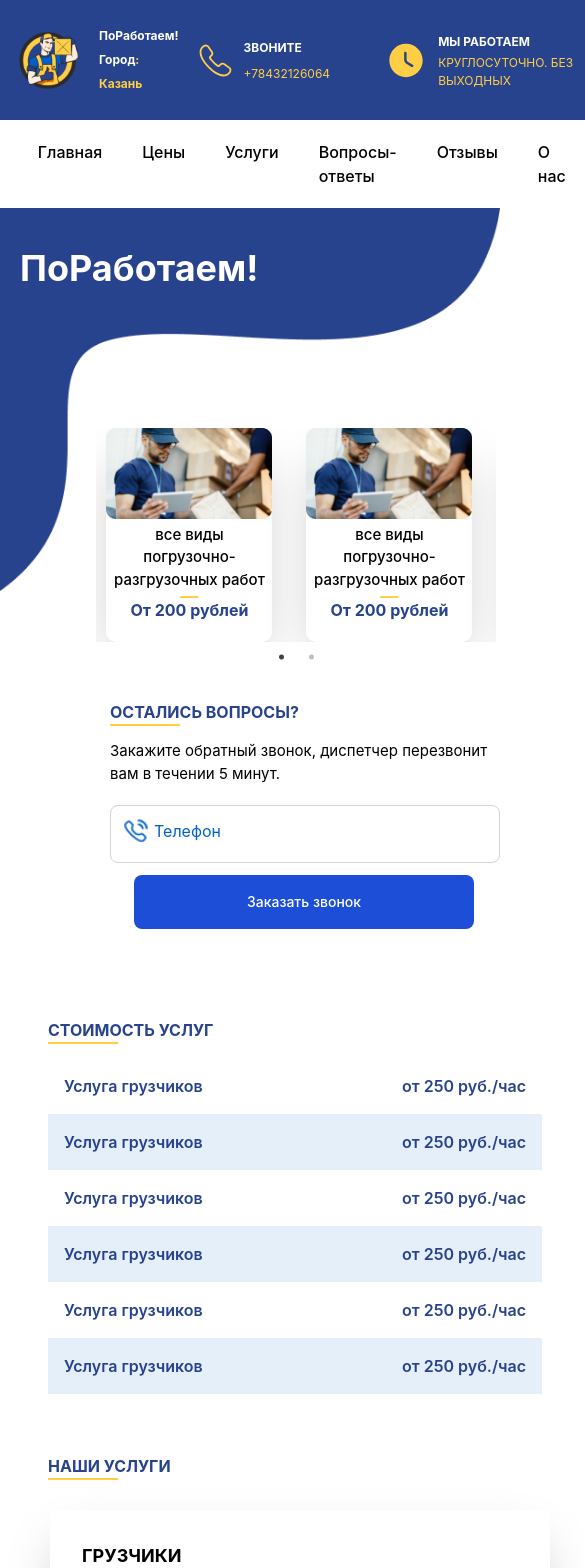
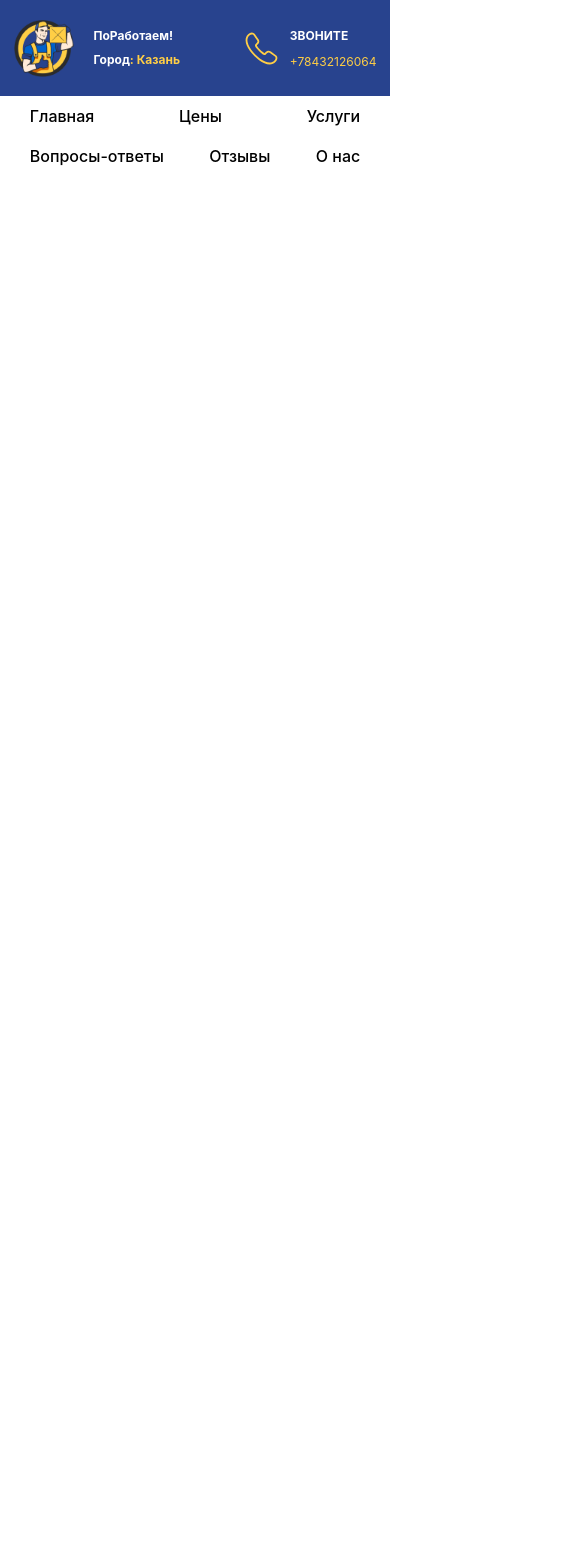
Before and after one commit to FarhodNomonov/Movers, a React (Create React App) app: page / in a window 390 px wide. Shown: the top 1568 px of the page, 585 px wide, since content can reach past the window. After the commit the page ends 844 px from the top, so only its background shows below. Built offline with nearby package versions, Linux system fonts and the light colour scheme.

Commit message:
resPonsiver header

```diff
--- a/src/components/home/header/index.js
+++ b/src/components/home/header/index.js
@@ -4,7 +4,7 @@ import Logo from "../../../assets/images/Logo.png";
 
 function Header() {
   return (
-    <div className="header bg-[#28438E] sm:min-w-[610px]  p-1">
+    <div className="header bg-[#28438E]   p-1">
       <div className="max-w-[1536px]  mx-auto w-[95%] flex items-center justify-between">
         <div className="header_logo flex items-center ">
           <div className=" md:min-w-[60px] md:max-w-[60px]">
@@ -34,7 +34,7 @@ function Header() {
               </span>
             </div>
           </div>
-          <div className="header_support flex items-center gap-3">
+          <div className="header_support flex items-center smm:hidden gap-3">
             <div className="header_support_svg">
               <Time />
             </div>
--- a/src/components/home/index.js
+++ b/src/components/home/index.js
@@ -15,14 +15,14 @@ function Home() {
     <div>
       <Header />
       <Intro />
-      <Works />
-      <Service />
-      <Cards />
-      <Accordion />
-      <MoveSlider />
-      <Moving />
-      <Move />
-      <Footer />
+      {/* <Works /> */}
+      {/* <Service /> */}
+      {/* <Cards /> */}
+      {/* <Accordion /> */}
+      {/* <MoveSlider /> */}
+      {/* <Moving /> */}
+      {/* <Move /> */}
+      {/* <Footer /> */}
     </div>
   );
 }
--- a/src/components/home/intro/index.js
+++ b/src/components/home/intro/index.js
@@ -5,24 +5,24 @@ function Intro() {
   return (
     <nav className="px-2 w-[95%] mx-auto bg-white border-gray-200 ">
       <div className="max-w-[1536px]  flex flex-wrap justify-between items-center mx-auto">
-        <div className="    " id="navbar-multi-level">
-          <ul className="flex           font-medium">
-            <li className="p-5 hover:text-[#FFCE45] transition-all duration-[0.2s]  ">
+        <div className="  w-full  " id="navbar-multi-level">
+          <ul className="flex    smm:flex-wrap  smm:justify-between     font-medium">
+            <li className="p-5 smm:py-2 smm:px-3 hover:text-[#FFCE45] transition-all duration-[0.2s]  ">
               <Link to="/">Главная</Link>
             </li>
-            <li className="p-5 hover:text-[#FFCE45] transition-all duration-[0.2s]">
+            <li className="p-5 smm:py-2 smm:px-3 hover:text-[#FFCE45] transition-all duration-[0.2s]">
               <Link to="/">Цены</Link>
             </li>
-            <li className="p-5 hover:text-[#FFCE45] transition-all duration-[0.2s]">
+            <li className="p-5 smm:py-2 smm:px-3 hover:text-[#FFCE45] transition-all duration-[0.2s]">
               <Link to="/">Услуги </Link>
             </li>
-            <li className="p-5 hover:text-[#FFCE45] transition-all duration-[0.2s]">
+            <li className="p-5 smm:py-2 smm:px-3 hover:text-[#FFCE45] transition-all duration-[0.2s]">
               <Link to="/">Вопросы-ответы</Link>
             </li>
-            <li className="p-5 hover:text-[#FFCE45] transition-all duration-[0.2s]">
+            <li className="p-5 smm:py-2 smm:px-3 hover:text-[#FFCE45] transition-all duration-[0.2s]">
               <Link to="/">Отзывы</Link>
             </li>
-            <li className="p-5 hover:text-[#FFCE45] transition-all duration-[0.2s]">
+            <li className="p-5 smm:py-2 smm:px-3 hover:text-[#FFCE45] transition-all duration-[0.2s]">
               <Link to="/">О нас</Link>
             </li>
           </ul>
--- a/src/components/works/index.js
+++ b/src/components/works/index.js
@@ -22,12 +22,12 @@ function Works() {
     dots: true,
     infinite: true,
     speed: 500,
-    slidesToShow: 2,
+    slidesToShow: 1,
     slidesToScroll: 2,
   };
 
   return (
-    <div className=" max-w-[1536px] sm:min-w-[536px] mx-auto bg__for__header">
+    <div className=" max-w-[1536px] smm:w-[100%]  mx-auto bg__for__header">
       <div className="w-100 relative">
         <h1 className="absolute top-5 left-5 md:text-4xl md:top-10 text-6xl font-bold text-white  ">
           ПоРаботаем!
@@ -71,10 +71,10 @@ function Works() {
             </div>
           </div>
         </div>
-
-        <div className="w-[400px] absalute hidden md:block   pt-[220px] ml-[18%]">
+        {/*  */}
+        <div className="w-[200px] absolute hidden  md:block   pt-[220px] ml-[28%]">
           <Slider {...settings}>
-            <div className=" gap-4 ml-[10px]  ">
+            <div className=" gap-4 ml-[10px]">
               <div className="w-[166px] rounded-[10px]  shadow shadow-2xl text-center flex items-center flex-col">
                 <img src={BannerImg} alt="" />
                 <p className="font-medium my-[5px] px-[5px] text-[15px]">
@@ -112,14 +112,14 @@ function Works() {
             </div>
           </Slider>
         </div>
-
-        <div className=" top-[480px] left-[110px] absolute ">
+        {/*  */}
+        <div className=" top-[480px] left-[110px] smm:w-[90%] smm:mx-auto smm:items-center absolute  smm:left-[5%] justify-center smm:relative ">
           <div className="wrapper_title">
             <h2 className="title_pages text-[#28438E] my-3 mb-4 text-bold text-base font-bold font-Inter">
               ОСТАЛИСЬ ВОПРОСЫ?
             </h2>
           </div>
-          <p className="w-[390px] text-[15px]">
+          <p className="w-[390px] smm:w-full text-[15px]">
             Закажите обратный звонок, диспетчер перезвонит вам в течении 5
             минут.
           </p>
@@ -129,7 +129,7 @@ function Works() {
               type="text"
               name="phone"
               onChange={inputHandle}
-              className="focus_inp form-control block w-full px-3 py-4 text-base font-normal  text-gray-700  bg-white bg-clip-padding border border-solid border-gray-300  rounded-lg  transition ease-in-out  m-0 focus:text-gray-700 focus:bg-white focus:border-[#0061CC] focus:outline-none "
+              className="focus_inp form-control block w-full px-3 py-4 text-base font-normal  text-gray-700  bg-white bg-clip-padding border border-solid border-gray-300  rounded-lg  transition ease-in-out  m-0 focus:text-gray-700 focus:bg-white focus:border-[#0061CC] focus:outline-none smm:w-[80%]"
             />
             <label
               onClick={userIcon}
@@ -142,7 +142,7 @@ function Works() {
             </label>
             <button
               type="button"
-              className="font-medium text-[22px] text-white mt-3 ml-6 py-[17px] bg-blue-700 hover:bg-blue-800 focus:ring-4 focus:ring-blue-300 font-medium rounded-lg text-sm px-8 py-3.8 w-[340px] p-2.5  mr-2 mb-2 dark:bg-blue-600 dark:hover:bg-blue-700 focus:outline-none dark:focus:ring-blue-800"
+              className="font-medium text-[22px] text-white mt-3 ml-6 py-[17px] bg-blue-700 hover:bg-blue-800 focus:ring-4 focus:ring-blue-300 font-medium rounded-lg text-sm px-8 py-3.8 w-[340px] p-2.5  mr-2 mb-2 dark:bg-blue-600 dark:hover:bg-blue-700 focus:outline-none dark:focus:ring-blue-800 smm:w-[80%] smm:ml-auto"
             >
               Заказать звонок
             </button>
--- a/tailwind.config.js
+++ b/tailwind.config.js
@@ -18,6 +18,8 @@ module.exports = {
 
       sm: { max: "639px" },
       // => @media (max-width: 639px) { ... }
+      smm: { max: "539px" },
+      // => @media (max-width: 539px) { ... }
     },
   },
   plugins: [],
```
Also changed, not shown: src/assets/styles/styles.css (line endings or trailing spaces).
